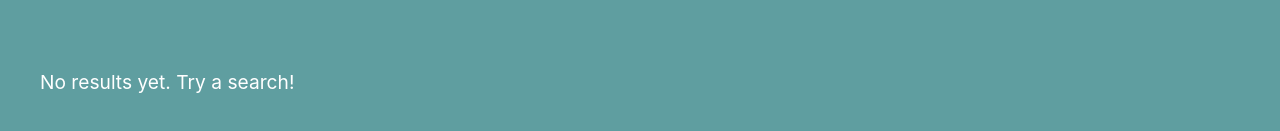
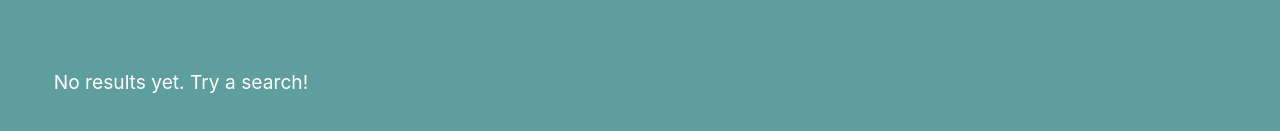
Before and after one commit to emiliomaset/db-final-project-web, a React (Vite) app: page /browse in a window 1280 px wide. Shown: the part 353-484 px from the top of the page. Built offline with nearby package versions, Linux system fonts and the light colour scheme.

Commit message:
some styling changes

```diff
--- a/src/components/WWW.tsx
+++ b/src/components/WWW.tsx
@@ -6,8 +6,6 @@ interface Viewer {
     name:string,
     numTimesViewed: string,
     lastViewed:string
-
-
 }
 
 function WWW() {
--- a/src/pages/BrowsePage.tsx
+++ b/src/pages/BrowsePage.tsx
@@ -240,7 +240,7 @@ function BrowsePage(){
           }}
         >
           {content.length === 0 ? (
-            <p style={{ color: "white", fontSize: "1.2rem" }}>No results yet. Try a search!</p>
+            <p style={{ color: "white", fontSize: "1.2rem" , margin: "auto"}}>No results yet. Try a search!</p>
           ) : (
             content.map((item) => (
                 <div
```
Also changed, not shown: 1 other file (tests, documents, lock files or other folders).
